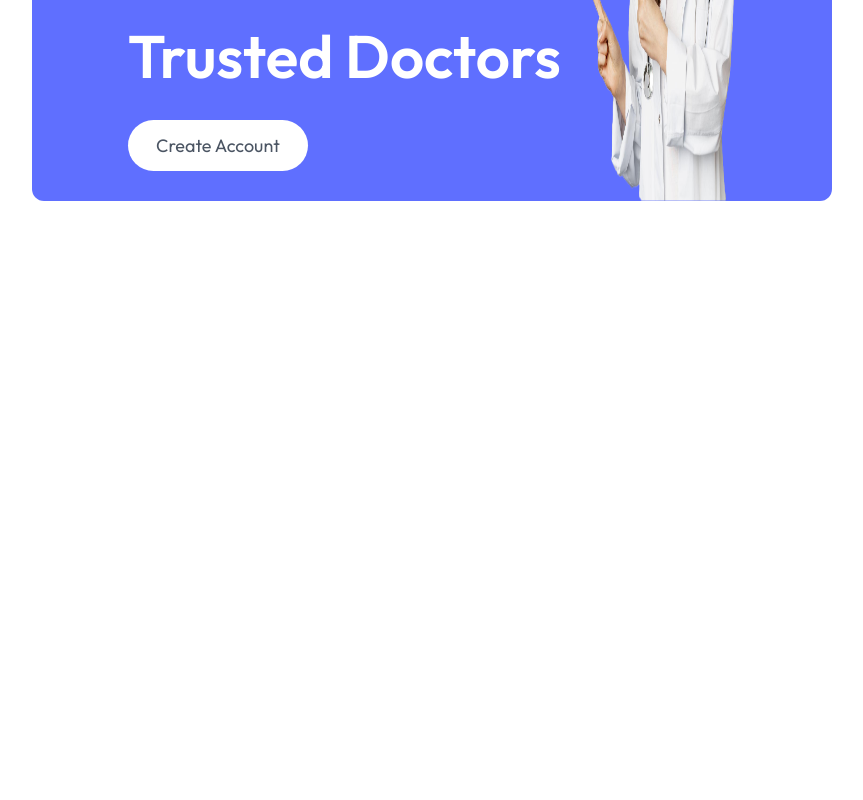
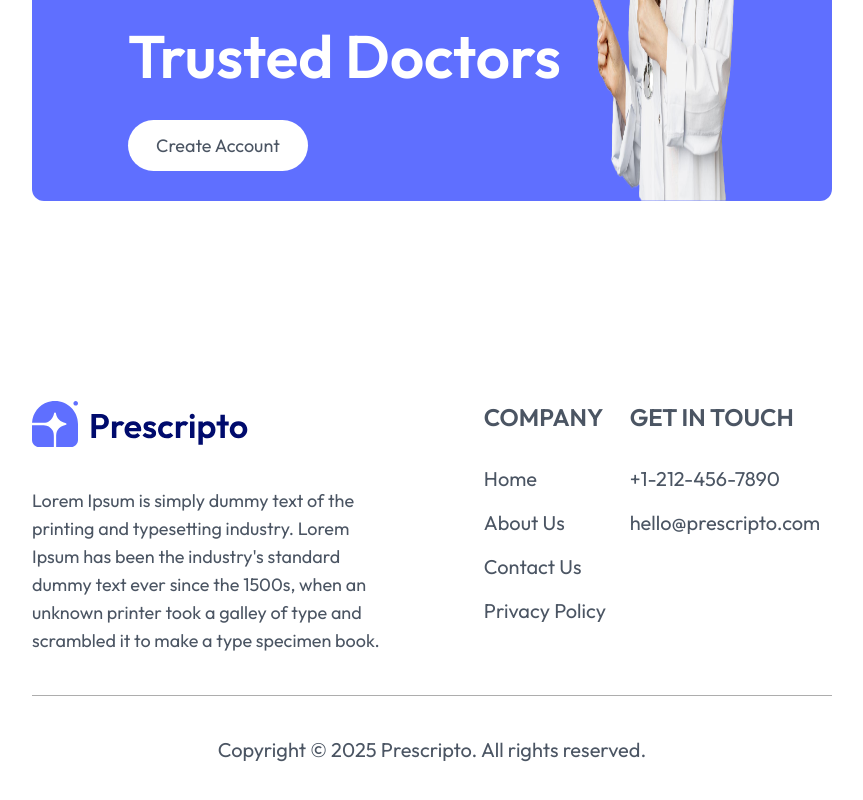
Before and after one commit to ahmadrgul/prescripto, a React (Vite) app in the folder frontend/: page / in a window 1280 px wide. Shown: the part 5742-6542 px from the top of the page, without its empty margins (208-1071 px from the left). Before the commit the page ends 6103 px from the top, so only its background shows below. Built offline with nearby package versions, Linux system fonts and the light colour scheme.

Commit message:
Done with homepage

```diff
--- a/frontend/src/App.jsx
+++ b/frontend/src/App.jsx
@@ -1,17 +1,13 @@
 import Nav from './components/Nav';
-import Hero from './components/Hero';
-import Specialty from './components/Speciality';
-import TopDocs from './components/TopDocs';
-import CTA from './components/CTA';
+import Footer from './components/Footer';
+import Home from './pages/Home';
 
 const App = () => {
   return (
     <div className='px-60'>
       <Nav />
-      <Hero />
-      <Specialty />
-      <TopDocs />
-      <CTA />
+      <Home />
+      <Footer />
     </div>
   )
 }
--- /dev/null
+++ b/frontend/src/components/Footer.jsx
@@ -0,0 +1,41 @@
+import logo from '../assets/assets_frontend/logo.svg'
+
+const Footer = () => {
+  return (
+    <footer className=''>
+        <div className='flex py-10 w-full justify-between gap-20 font-outfit border-b border-[#ADADAD]'>
+            <div className='w-full'>
+                <img
+                    src={logo}
+                />
+                <p className='text-lg text-[#4B5563] mt-10'>
+                    Lorem Ipsum is simply dummy text of the printing and typesetting industry. Lorem Ipsum has been the industry's standard dummy text ever since the 1500s, when an unknown printer took a galley of type and scrambled it to make a type specimen book.
+                </p>
+            </div>
+            <div className='flex justify-around w-full'>
+                <div className=''>
+                    <h3 className='text-2xl font-semibold text-[#4B5563] mb-8'>COMPANY</h3>
+                    <ul className='flex flex-col gap-4 text-xl text-[#4B5563]'>
+                        <li>Home</li>
+                        <li>About Us</li>
+                        <li>Contact Us</li>
+                        <li>Privacy Policy</li>
+                    </ul>
+                </div>
+                <div>
+                    <h3 className='text-2xl font-semibold text-[#4B5563] mb-8'>GET IN TOUCH</h3>
+                    <ul className='flex flex-col gap-4 text-xl text-[#4B5563]'>
+                        <li><a href='tel:+12124567890'>+1-212-456-7890</a></li>
+                        <li><a href='mailto:hello@prescripto.com'>hello@prescripto.com</a></li>
+                    </ul>
+                </div>
+            </div>
+        </div>
+        <h4 className='my-10 font-outfit text-center text-[#4B5563] text-xl'>
+            Copyright © 2025 Prescripto. All rights reserved.
+        </h4>
+    </footer>
+  )
+}
+
+export default Footer;
--- /dev/null
+++ b/frontend/src/pages/Home.jsx
@@ -0,0 +1,17 @@
+import Hero from '../components/Hero';
+import Speciality from '../components/Speciality';
+import TopDocs from '../components/TopDocs';
+import CTA from '../components/CTA';
+
+const Home = () => {
+  return (
+    <main>
+      <Hero />
+      <Speciality />
+      <TopDocs />
+      <CTA />
+    </main>
+  )
+}
+
+export default Home;
```
